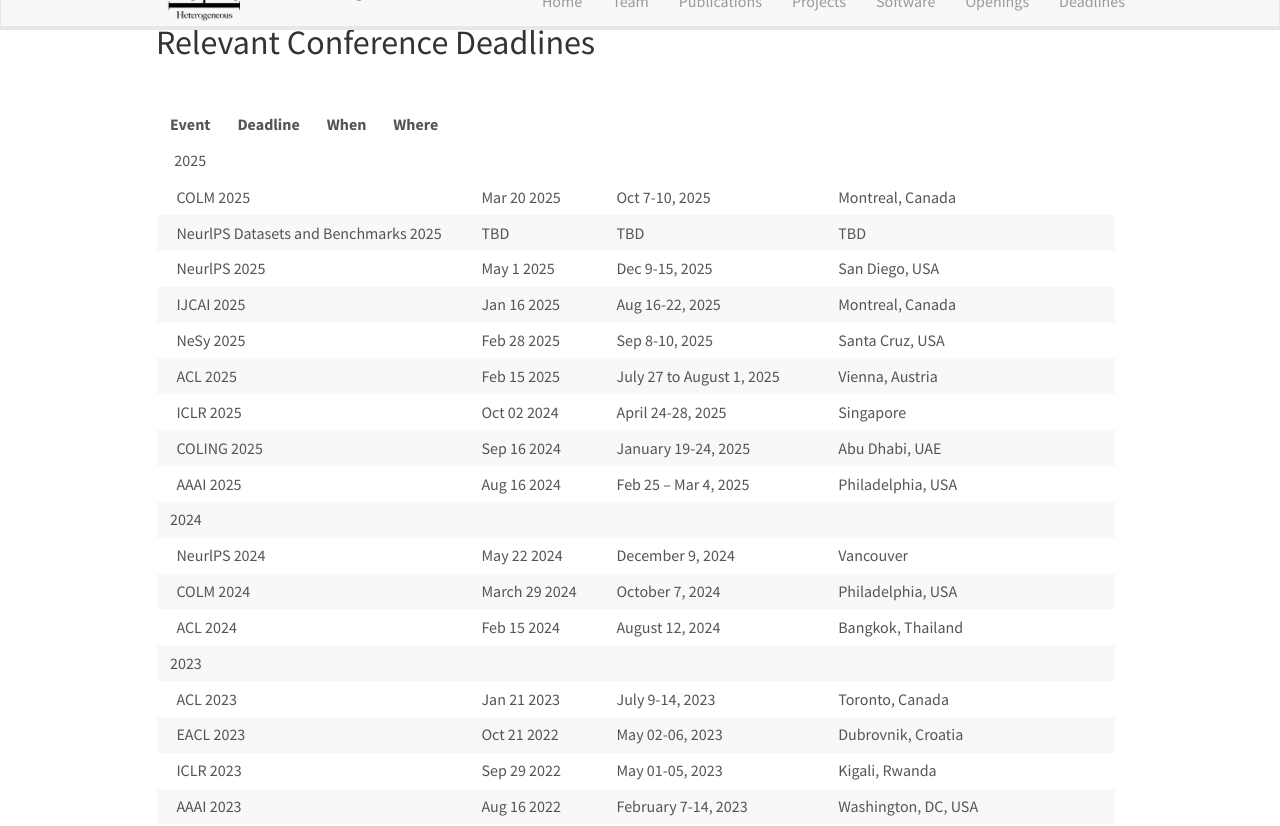
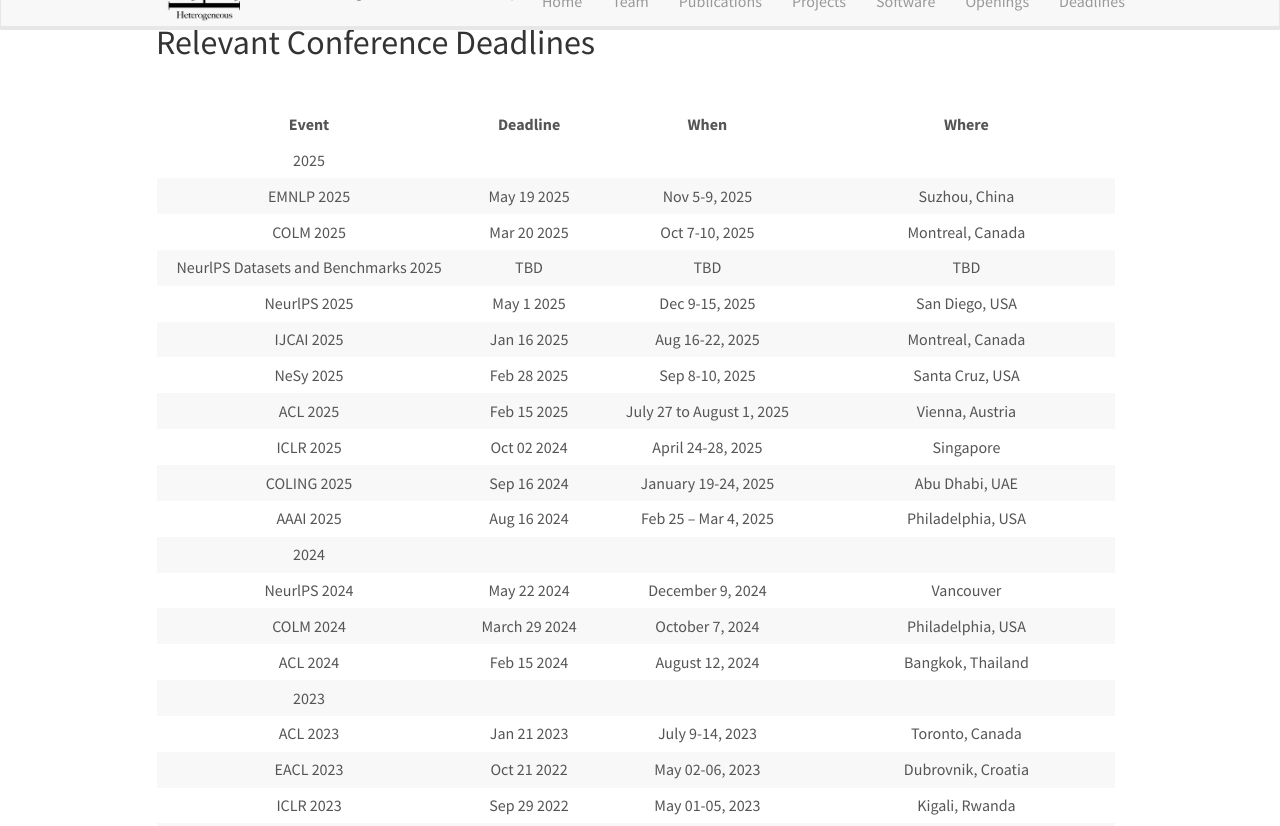
Before and after one commit to HLR/HLR.github.io, a Jekyll site: the page built from _pages/deadlines.md, in a window 1280 px wide and 900 px high, scrolled down 475 px, cut to the strip 74-900 px from the top of the window. Built offline with Jekyll 4.4.1, drawn with Linux system fonts in a browser that asks for light colours; nearby versions of some CDN libraries.

Commit message:
update ddl of EMNLP2025

```diff
--- a/_pages/deadlines.md
+++ b/_pages/deadlines.md
@@ -18,7 +18,7 @@
 |              Event               |             Deadline             |                     When                     |                       Where                        |
 |:--------------------------------:|:--------------------------------:|:--------------------------------------------:|:--------------------------------------------------:|
 |            2025               |                                  |                                              |
-
+|     &nbsp; EMNLP 2025  &nbsp;     |  &nbsp;    May 19 2025      &nbsp;|       &nbsp;  Nov 5-9, 2025   &nbsp;        |       &nbsp;   Suzhou, China &nbsp;              |
 |     &nbsp; COLM 2025  &nbsp;     |  &nbsp;    Mar 20 2025      &nbsp;|       &nbsp;  Oct 7-10, 2025   &nbsp;        |               &nbsp;   Montreal, Canada &nbsp;              |
 |     &nbsp; NeurlPS Datasets and Benchmarks 2025  &nbsp;     |  &nbsp;    TBD      &nbsp;|       &nbsp;  TBD   &nbsp;        |               &nbsp;  TBD &nbsp;              |
 |     &nbsp; NeurlPS 2025  &nbsp;     |  &nbsp;    May 1 2025      &nbsp;|       &nbsp;  Dec 9-15, 2025   &nbsp;        |               &nbsp;  San Diego, USA &nbsp;              |
```
